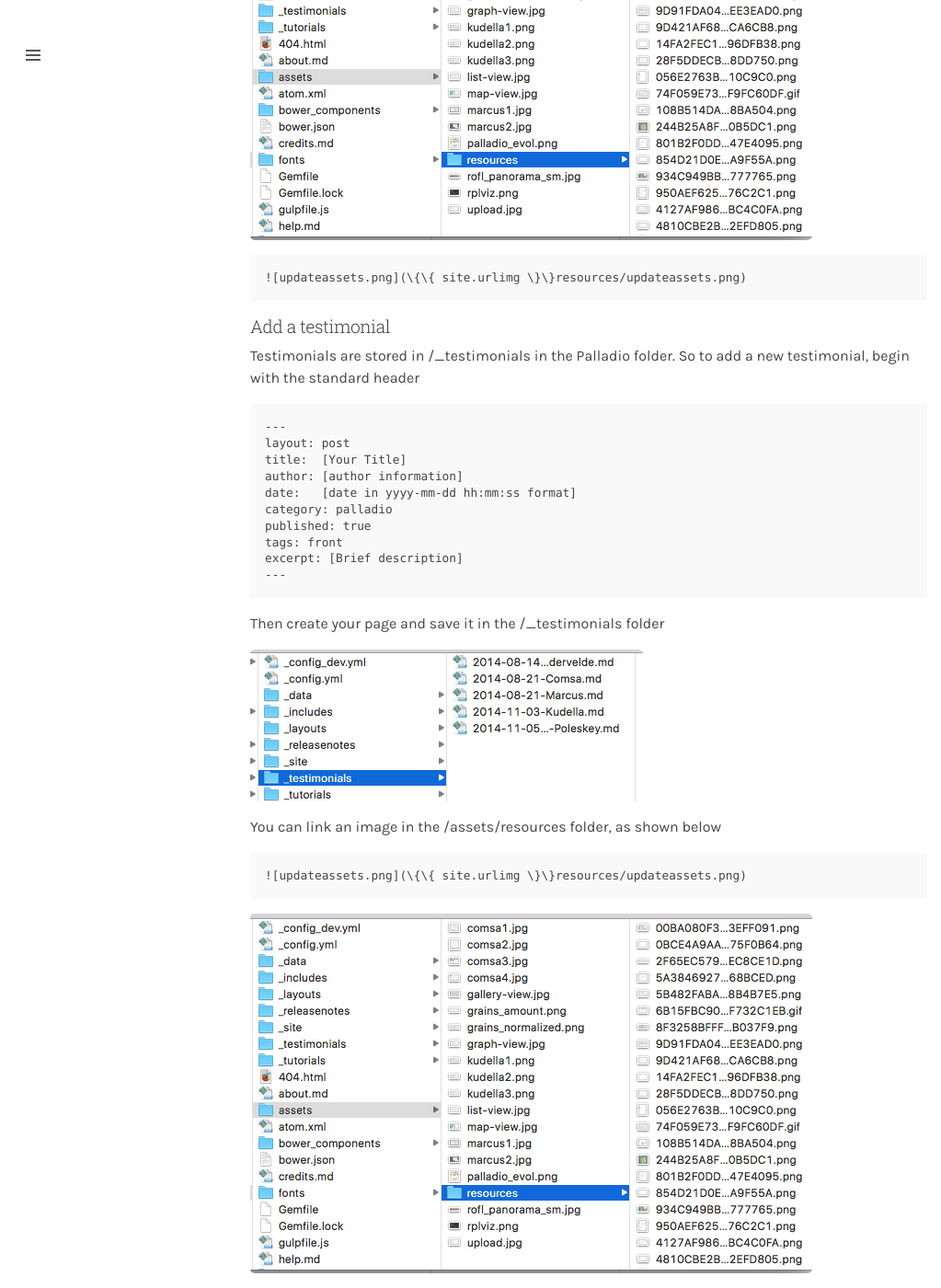
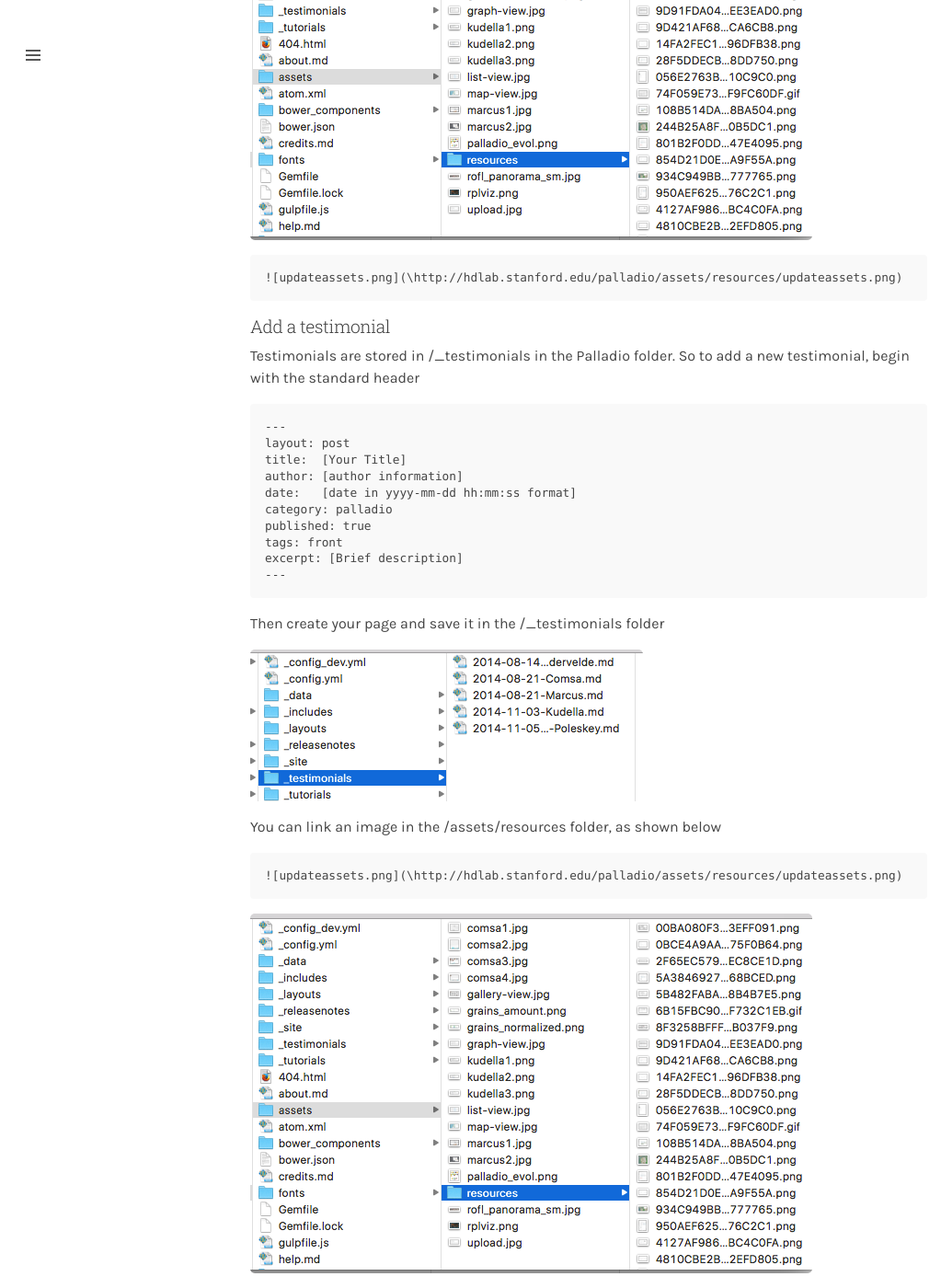
Before and after one commit to humanitiesplusdesign/palladio, a Jekyll site: the page built from _tutorials/updatedocumentation.md, in a window 1280 px wide and 1400 px high, scrolled down 1768 px. Shown: the whole window at 92% size, without its empty margins (0-1023 px from the left). Built offline with Jekyll 4.4.1, drawn with Linux system fonts in a browser that asks for light colours.

Commit message:
Updating escape characters

```diff
--- a/_tutorials/updatedocumentation.md
+++ b/_tutorials/updatedocumentation.md
@@ -35,7 +35,7 @@ You can link an image in the /assets/resources folder, as shown below
 
 ![updateassets.png]({{ site.urlimg }}resources/updateassets.png)
 
-    ![updateassets.png](\{\{ site.urlimg \}\}resources/updateassets.png)
+    ![updateassets.png](\{{ site.urlimg \}}resources/updateassets.png)
 
 
 ## Add a testimonial
@@ -58,6 +58,6 @@ You can link an image in the /assets/resources folder, as shown below
 
 You can link an image in the /assets/resources folder, as shown below
 
-    ![updateassets.png](\{\{ site.urlimg \}\}resources/updateassets.png)
+    ![updateassets.png](\{{ site.urlimg \}}resources/updateassets.png)
 
 ![updateassets.png]({{ site.urlimg }}resources/updateassets.png)
```
